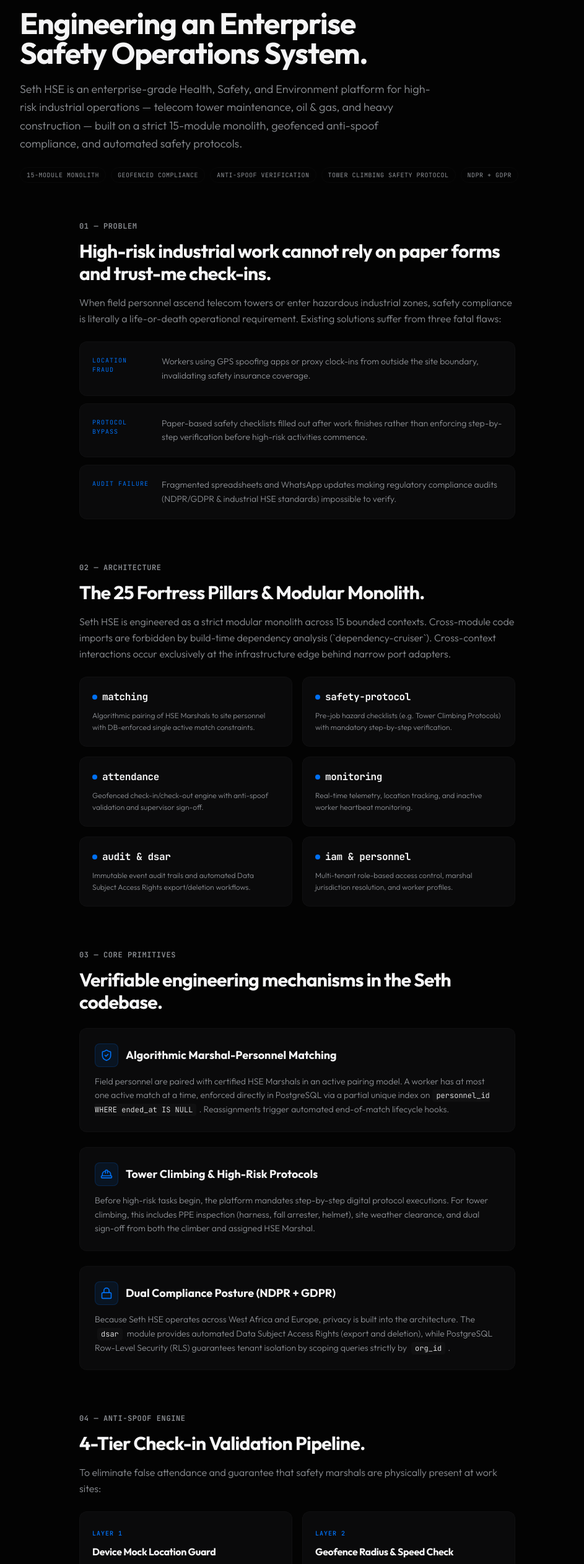
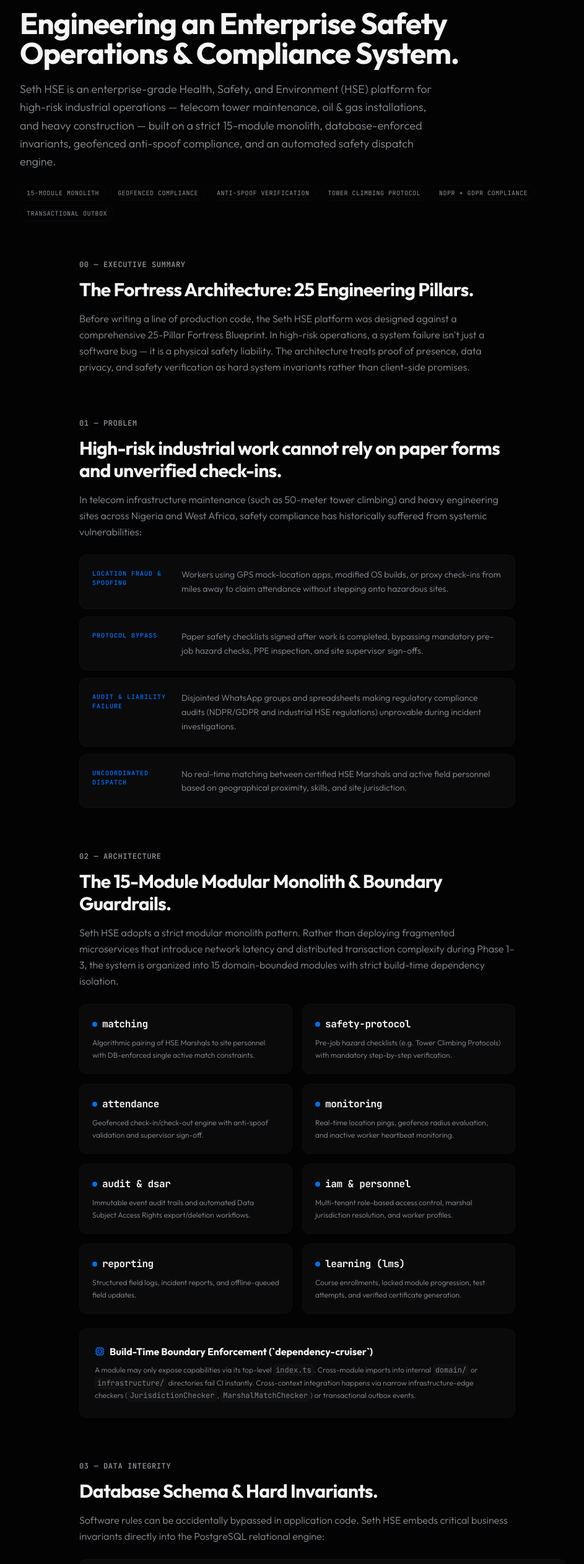
Before and after one commit to motunmarteen/webMuse, a Next.js app: page /case-study/seth-hse in a window 1280 px wide. Shown: the part 180-2704 px from the top of the page at 62% size, without its empty margins (160-1103 px from the left). Built offline with nearby package versions, Linux system fonts and the light colour scheme.

Commit message:
docs(case-study): expand Seth HSE case study with comprehensive architecture, DB invariants, anti-fraud algorithms, and domain details

```diff
--- a/src/app/case-study/seth-hse/page.tsx
+++ b/src/app/case-study/seth-hse/page.tsx
@@ -1,41 +1,85 @@
 import type { Metadata } from "next";
 import Link from "next/link";
 import Image from "next/image";
-import { ArrowLeft, ArrowUpRight, ShieldCheck, HardHat, Layers, CheckCircle2, Lock, MapPin, AlertTriangle } from "lucide-react";
+import {
+  ArrowLeft,
+  ArrowUpRight,
+  ShieldCheck,
+  HardHat,
+  Layers,
+  CheckCircle2,
+  Lock,
+  MapPin,
+  AlertTriangle,
+  Database,
+  Cpu,
+  FileCheck,
+  Scale,
+  Activity,
+  Radio,
+  Server,
+  Zap,
+  BookOpen,
+} from "lucide-react";
 
 export const metadata: Metadata = {
   title: "Seth HSE — Engineering an Enterprise Safety Operations System",
   description:
-    "How WEBMUSE engineered Seth HSE: an enterprise health, safety, and environment platform for high-risk industrial environments — geofenced compliance, anti-spoof verification, dynamic safety protocols, and a 15-module strict modular monolith.",
+    "An in-depth engineering breakdown of Seth HSE: an enterprise health, safety, and environment platform for high-risk industrial environments — geofenced compliance, anti-spoof verification, dynamic safety protocols, and a 15-module strict modular monolith.",
 };
 
 const STACK_TABLE = [
-  { layer: "Mobile Client", tech: "Flutter · Dart", why: "Cross-platform Android & iOS field personnel app with offline-first geofence queuing and device sensor access" },
-  { layer: "Web Dashboard", tech: "Next.js 15 · TypeScript · Tailwind CSS", why: "Enterprise administration, real-time marshal dispatch map, safety audit logs, and compliance reporting" },
-  { layer: "Core API", tech: "Node.js · Express · TypeScript", why: "Strict modular monolith architecture adhering to 25 engineering fortress pillars" },
-  { layer: "Datastore", tech: "PostgreSQL 16 · Prisma · Redis", why: "Relational data model with Row-Level Security (RLS) org_id scoping, partial unique indices, and cache layer" },
-  { layer: "Realtime & Geo", tech: "Socket.IO · Google Maps API", why: "Live location telemetry, immediate SOS escalation alerts, and boundary matching" },
-  { layer: "Compliance & Security", tech: "NDPR + GDPR · Native DSAR · Audit Engine", why: "Zero-trust RBAC, privacy-by-design, immutable audit log pipelines, and strict data residency controls" },
+  { layer: "Mobile App", tech: "Flutter 3.x · Dart", why: "Cross-platform Android & iOS field personnel client with offline-first geofence log queuing and native sensor bridges" },
+  { layer: "Web Dashboard", tech: "Next.js 15 · React · Tailwind CSS", why: "Enterprise portal for real-time marshal dispatch maps, site audit trails, and compliance reports" },
+  { layer: "Core Backend API", tech: "Node.js · Express · TypeScript (Strict)", why: "Modular monolith implementation adhering to 25 engineering fortress pillars" },
+  { layer: "Datastore & Cache", tech: "PostgreSQL 16 · Prisma ORM · Redis", why: "Relational data model with Row-Level Security (RLS) org_id scoping, partial unique indices, and cache layer" },
+  { layer: "Realtime & Location", tech: "Socket.IO · Google Maps API", why: "Live location telemetry streams, instant SOS escalation alerts, and boundary matching" },
+  { layer: "Privacy & Compliance", tech: "NDPR + GDPR · Native DSAR · Audit Outbox", why: "Zero-trust RBAC, privacy-by-design, immutable audit log pipelines, and strict data residency controls" },
 ];
 
 const MONOLITH_MODULES = [
   { module: "matching", purpose: "Algorithmic pairing of HSE Marshals to site personnel with DB-enforced single active match constraints." },
   { module: "safety-protocol", purpose: "Pre-job hazard checklists (e.g. Tower Climbing Protocols) with mandatory step-by-step verification." },
   { module: "attendance", purpose: "Geofenced check-in/check-out engine with anti-spoof validation and supervisor sign-off." },
-  { module: "monitoring", purpose: "Real-time telemetry, location tracking, and inactive worker heartbeat monitoring." },
+  { module: "monitoring", purpose: "Real-time location pings, geofence radius evaluation, and inactive worker heartbeat monitoring." },
   { module: "audit & dsar", purpose: "Immutable event audit trails and automated Data Subject Access Rights export/deletion workflows." },
   { module: "iam & personnel", purpose: "Multi-tenant role-based access control, marshal jurisdiction resolution, and worker profiles." },
+  { module: "reporting", purpose: "Structured field logs, incident reports, and offline-queued field updates." },
+  { module: "learning (lms)", purpose: "Course enrollments, locked module progression, test attempts, and verified certificate generation." },
 ];
 
 const ANTI_SPOOF_LAYERS = [
   { layer: "Layer 1", title: "Device Mock Location Guard", detail: "Rejects location payloads generated by Android developer options or fake GPS apps via native bridge checks." },
-  { layer: "Layer 2", title: "Geofence Radius & Speed Check", detail: "Validates coordinate fixes against site boundaries and calculates physical velocity limits to detect teleports." },
+  { layer: "Layer 2", title: "Geofence Radius & Speed Check", detail: "Validates coordinate fixes against site boundaries and calculates physical velocity limits (>150 km/h threshold) to detect teleports." },
   { layer: "Layer 3", title: "NTP Server Time Sync", detail: "Ignores local device clocks, validating check-in timestamps strictly against server NTP synchronization." },
   { layer: "Layer 4", title: "Supervisor Photo & Biometric Proof", detail: "Requires site supervisor photo/biometric verification attached to high-risk task authorizations." },
 ];
 
+const INVARIANTS = [
+  {
+    title: "Single Active Assignment",
+    code: "CREATE UNIQUE INDEX uq_one_active_assignment ON assignments (personnel_id) WHERE status = 'active';",
+    desc: "A field worker can only be actively assigned to one site at a time, strictly enforced in PostgreSQL schema.",
+  },
+  {
+    title: "Single Open Shift",
+    code: "CREATE UNIQUE INDEX uq_one_open_shift ON shifts (personnel_id) WHERE clock_out_at IS NULL;",
+    desc: "Prevents double clock-ins across sites or overlapping shift records at the database level.",
+  },
+  {
+    title: "Immutable Photo Capture Metadata",
+    code: "CREATE TRIGGER trg_media_immutable BEFORE UPDATE ON media_uploads ... RAISE EXCEPTION 'Immutable';",
+    desc: "Device GPS, timestamp, and device-key hash recorded at photo capture cannot be mutated post-insert.",
+  },
+  {
+    title: "Transactional Outbox Pattern",
+    code: "INSERT INTO outbox (event_type, payload) VALUES ($1, $2) -- executed in same DB transaction",
+    desc: "Ensures domain events (e.g. ShiftStarted, IncidentReported) are never lost due to external broker network failure.",
+  },
+];
+
 const METRICS = [
-  { n: "15", l: "Bounded modules" },
+  { n: "15", l: "Bounded contexts" },
   { n: "0 ms", l: "Cross-module code imports" },
   { n: "1 active", l: "Match constraint per worker" },
   { n: "NDPR + GDPR", l: "Dual compliance posture" },
@@ -76,19 +120,27 @@
         <section className="relative z-10 px-6 lg:px-24 pt-14 pb-10 md:pt-20 md:pb-14">
           <div className="max-w-4xl mx-auto">
             <span className="text-xs font-semibold tracking-widest text-electric-blue uppercase font-mono">
-              Case Study · Seth HSE
+              Case Study · Seth HSE Platform
             </span>
-            <h1 className="text-3xl md:text-5xl font-bold tracking-tight text-text-title mt-4 max-w-2xl">
-              Engineering an Enterprise Safety Operations System.
+            <h1 className="text-3xl md:text-5xl font-bold tracking-tight text-text-title mt-4 max-w-3xl">
+              Engineering an Enterprise Safety Operations & Compliance System.
             </h1>
             <p className="text-text-muted font-light mt-5 text-base md:text-lg leading-relaxed max-w-2xl">
-              Seth HSE is an enterprise-grade Health, Safety, and Environment platform for high-risk
-              industrial operations — telecom tower maintenance, oil & gas, and heavy construction — built
-              on a strict 15-module monolith, geofenced anti-spoof compliance, and automated safety protocols.
+              Seth HSE is an enterprise-grade Health, Safety, and Environment (HSE) platform for high-risk
+              industrial operations — telecom tower maintenance, oil & gas installations, and heavy construction —
+              built on a strict 15-module monolith, database-enforced invariants, geofenced anti-spoof compliance,
+              and an automated safety dispatch engine.
             </p>
 
             <div className="flex flex-wrap gap-2 mt-6">
-              {["15-Module Monolith", "Geofenced Compliance", "Anti-Spoof Verification", "Tower Climbing Safety Protocol", "NDPR + GDPR"].map((t) => (
+              {[
+                "15-Module Monolith",
+                "Geofenced Compliance",
+                "Anti-Spoof Verification",
+                "Tower Climbing Protocol",
+                "NDPR + GDPR Compliance",
+                "Transactional Outbox",
+              ].map((t) => (
                 <span
                   key={t}
                   className="text-[10px] font-mono uppercase tracking-wider text-text-muted border border-card-border rounded-full px-2.5 py-1"
@@ -101,24 +153,51 @@
         </section>
 
         <div className="max-w-4xl mx-auto px-6 lg:px-24 flex flex-col gap-16 pb-20">
+          {/* Executive Overview */}
+          <section>
+            <span className="text-xs font-semibold uppercase font-mono text-text-muted tracking-wider">00 — Executive Summary</span>
+            <h2 className="text-2xl md:text-3xl font-bold text-text-title tracking-tight mt-3">
+              The Fortress Architecture: 25 Engineering Pillars.
+            </h2>
+            <p className="text-text-muted font-light mt-4 leading-relaxed">
+              Before writing a line of production code, the Seth HSE platform was designed against a comprehensive
+              25-Pillar Fortress Blueprint. In high-risk operations, a system failure isn&apos;t just a software bug — it is a
+              physical safety liability. The architecture treats proof of presence, data privacy, and safety verification
+              as hard system invariants rather than client-side promises.
+            </p>
+          </section>
+
           {/* Problem */}
           <section>
             <span className="text-xs font-semibold uppercase font-mono text-text-muted tracking-wider">01 — Problem</span>
             <h2 className="text-2xl md:text-3xl font-bold text-text-title tracking-tight mt-3">
-              High-risk industrial work cannot rely on paper forms and trust-me check-ins.
+              High-risk industrial work cannot rely on paper forms and unverified check-ins.
             </h2>
             <p className="text-text-muted font-light mt-4 leading-relaxed">
-              When field personnel ascend telecom towers or enter hazardous industrial zones, safety compliance
-              is literally a life-or-death operational requirement. Existing solutions suffer from three fatal flaws:
+              In telecom infrastructure maintenance (such as 50-meter tower climbing) and heavy engineering sites across
+              Nigeria and West Africa, safety compliance has historically suffered from systemic vulnerabilities:
             </p>
             <div className="grid gap-3 mt-6">
               {[
-                { k: "Location Fraud", v: "Workers using GPS spoofing apps or proxy clock-ins from outside the site boundary, invalidating safety insurance coverage." },
-                { k: "Protocol Bypass", v: "Paper-based safety checklists filled out after work finishes rather than enforcing step-by-step verification before high-risk activities commence." },
-                { k: "Audit Failure", v: "Fragmented spreadsheets and WhatsApp updates making regulatory compliance audits (NDPR/GDPR & industrial HSE standards) impossible to verify." },
+                {
+                  k: "Location Fraud & Spoofing",
+                  v: "Workers using GPS mock-location apps, modified OS builds, or proxy check-ins from miles away to claim attendance without stepping onto hazardous sites.",
+                },
+                {
+                  k: "Protocol Bypass",
+                  v: "Paper safety checklists signed after work is completed, bypassing mandatory pre-job hazard checks, PPE inspection, and site supervisor sign-offs.",
+                },
+                {
+                  k: "Audit & Liability Failure",
+                  v: "Disjointed WhatsApp groups and spreadsheets making regulatory compliance audits (NDPR/GDPR and industrial HSE regulations) unprovable during incident investigations.",
+                },
+                {
+                  k: "Uncoordinated Dispatch",
+                  v: "No real-time matching between certified HSE Marshals and active field personnel based on geographical proximity, skills, and site jurisdiction.",
+                },
               ].map((row) => (
                 <div key={row.k} className="glassmorphism-card rounded-xl p-5 flex gap-4">
-                  <span className="text-[10px] font-mono uppercase tracking-widest text-electric-blue shrink-0 pt-0.5 w-24">
+                  <span className="text-[10px] font-mono uppercase tracking-widest text-electric-blue shrink-0 pt-0.5 w-32 font-semibold">
                     {row.k}
                   </span>
                   <p className="text-sm text-text-muted font-light leading-relaxed m-0">{row.v}</p>
@@ -127,17 +206,18 @@
             </div>
           </section>
 
-          {/* Architecture */}
+          {/* Software Architecture */}
           <section>
             <span className="text-xs font-semibold uppercase font-mono text-text-muted tracking-wider">02 — Architecture</span>
             <h2 className="text-2xl md:text-3xl font-bold text-text-title tracking-tight mt-3">
-              The 25 Fortress Pillars & Modular Monolith.
+              The 15-Module Modular Monolith & Boundary Guardrails.
             </h2>
             <p className="text-text-muted font-light mt-4 leading-relaxed">
-              Seth HSE is engineered as a strict modular monolith across 15 bounded contexts. Cross-module code
-              imports are forbidden by build-time dependency analysis (`dependency-cruiser`). Cross-context interactions
-              occur exclusively at the infrastructure edge behind narrow port adapters.
+              Seth HSE adopts a strict modular monolith pattern. Rather than deploying fragmented microservices that introduce
+              network latency and distributed transaction complexity during Phase 1–3, the system is organized into 15 domain-bounded
+              modules with strict build-time dependency isolation.
             </p>
+
             <div className="grid grid-cols-1 md:grid-cols-2 gap-4 mt-6">
               {MONOLITH_MODULES.map((m) => (
                 <div key={m.module} className="glassmorphism-card rounded-xl p-5">
@@ -149,13 +229,52 @@
                 </div>
               ))}
             </div>
+
+            <div className="glassmorphism-card rounded-xl p-6 mt-6">
+              <h3 className="text-base font-bold text-text-title flex items-center gap-2">
+                <Cpu className="h-4 w-4 text-electric-blue" />
+                Build-Time Boundary Enforcement (`dependency-cruiser`)
+              </h3>
+              <p className="text-xs text-text-muted font-light mt-2 leading-relaxed">
+                A module may only expose capabilities via its top-level <code className="px-1 py-0.5 rounded bg-card-border font-mono">index.ts</code>.
+                Cross-module imports into internal <code className="px-1 py-0.5 rounded bg-card-border font-mono">domain/</code> or <code className="px-1 py-0.5 rounded bg-card-border font-mono">infrastructure/</code> directories fail CI instantly.
+                Cross-context integration happens via narrow infrastructure-edge checkers (<code className="px-1 py-0.5 rounded bg-card-border font-mono">JurisdictionChecker</code>, <code className="px-1 py-0.5 rounded bg-card-border font-mono">MarshalMatchChecker</code>) or transactional outbox events.
+              </p>
+            </div>
           </section>
 
-          {/* Key Mechanisms */}
+          {/* Database Invariants */}
           <section>
-            <span className="text-xs font-semibold uppercase font-mono text-text-muted tracking-wider">03 — Core Primitives</span>
+            <span className="text-xs font-semibold uppercase font-mono text-text-muted tracking-wider">03 — Data Integrity</span>
             <h2 className="text-2xl md:text-3xl font-bold text-text-title tracking-tight mt-3">
-              Verifiable engineering mechanisms in the Seth codebase.
+              Database Schema & Hard Invariants.
+            </h2>
+            <p className="text-text-muted font-light mt-4 leading-relaxed">
+              Software rules can be accidentally bypassed in application code. Seth HSE embeds critical business invariants directly
+              into the PostgreSQL relational engine:
+            </p>
+
+            <div className="grid gap-4 mt-6">
+              {INVARIANTS.map((inv) => (
+                <div key={inv.title} className="glassmorphism-card rounded-xl p-6">
+                  <div className="flex items-center gap-2 text-electric-blue font-mono text-sm font-bold">
+                    <Database className="h-4 w-4" />
+                    {inv.title}
+                  </div>
+                  <pre className="mt-3 p-3 rounded-lg bg-card-border/40 text-xs font-mono text-emerald-400 overflow-x-auto">
+                    {inv.code}
+                  </pre>
+                  <p className="text-xs text-text-muted font-light mt-3 leading-relaxed">{inv.desc}</p>
+                </div>
+              ))}
+            </div>
+          </section>
+
+          {/* Core Mechanisms */}
+          <section>
+            <span className="text-xs font-semibold uppercase font-mono text-text-muted tracking-wider">04 — Domain Primitives</span>
+            <h2 className="text-2xl md:text-3xl font-bold text-text-title tracking-tight mt-3">
+              Core Engineering Primitives.
             </h2>
             <div className="grid gap-6 mt-6">
               <div className="glassmorphism-card rounded-xl p-6">
@@ -163,13 +282,13 @@
                   <div className="p-2 rounded-lg border bg-electric-blue/10 border-electric-blue/20 text-electric-blue">
                     <ShieldCheck className="h-5 w-5" />
                   </div>
-                  <h3 className="text-lg font-bold text-text-title">Algorithmic Marshal-Personnel Matching</h3>
+                  <h3 className="text-lg font-bold text-text-title">Algorithmic Marshal-Personnel Dispatch</h3>
                 </div>
                 <p className="text-sm text-text-muted font-light mt-3 leading-relaxed">
-                  Field personnel are paired with certified HSE Marshals in an active pairing model. A worker has at
-                  most one active match at a time, enforced directly in PostgreSQL via a partial unique index on
-                  <code className="mx-1 px-1.5 py-0.5 rounded bg-card-border font-mono text-xs text-text-title">personnel_id WHERE ended_at IS NULL</code>.
-                  Reassignments trigger automated end-of-match lifecycle hooks.
+                  Field personnel are paired with certified HSE Marshals in an active pairing model. The system executes real-time
+                  jurisdiction checks comparing marshal site lists and regional geographic bounds against active workers.
+                  When a worker moves between sites, the <code className="px-1 py-0.5 rounded bg-card-border font-mono text-xs">MarshalMatchChecker</code> adapter
+                  atomically terminates old active matches and initializes new append-only match lifecycles.
                 </p>
               </div>
 
@@ -178,12 +297,12 @@
                   <div className="p-2 rounded-lg border bg-electric-blue/10 border-electric-blue/20 text-electric-blue">
                     <HardHat className="h-5 w-5" />
                   </div>
-                  <h3 className="text-lg font-bold text-text-title">Tower Climbing & High-Risk Protocols</h3>
+                  <h3 className="text-lg font-bold text-text-title">Tower Climbing & High-Risk Safety Protocols</h3>
                 </div>
                 <p className="text-sm text-text-muted font-light mt-3 leading-relaxed">
-                  Before high-risk tasks begin, the platform mandates step-by-step digital protocol executions.
-                  For tower climbing, this includes PPE inspection (harness, fall arrester, helmet), site weather
-                  clearance, and dual sign-off from both the climber and assigned HSE Marshal.
+                  Before high-risk tasks begin (such as telecom tower climbing), the platform mandates digital protocol executions.
+                  The worker must perform mandatory step-by-step checks: Personal Protective Equipment (PPE) inspection (full-body harness, double lanyard with energy absorber, helmet),
+                  site environmental/weather clearance, and dual digital sign-offs from both climber and supervisor before task activation.
                 </p>
               </div>
 
@@ -192,13 +311,12 @@
                   <div className="p-2 rounded-lg border bg-electric-blue/10 border-electric-blue/20 text-electric-blue">
                     <Lock className="h-5 w-5" />
                   </div>
-                  <h3 className="text-lg font-bold text-text-title">Dual Compliance Posture (NDPR + GDPR)</h3>
+                  <h3 className="text-lg font-bold text-text-title">Dual Privacy Posture (NDPR + GDPR) & DSAR Engine</h3>
                 </div>
                 <p className="text-sm text-text-muted font-light mt-3 leading-relaxed">
-                  Because Seth HSE operates across West Africa and Europe, privacy is built into the architecture.
-                  The <code className="mx-1 px-1.5 py-0.5 rounded bg-card-border font-mono text-xs text-text-title">dsar</code> module provides automated
-                  Data Subject Access Rights (export and deletion), while PostgreSQL Row-Level Security (RLS) guarantees
-                  tenant isolation by scoping queries strictly by <code className="mx-1 px-1.5 py-0.5 rounded bg-card-border font-mono text-xs text-text-title">org_id</code>.
+                  Operating across Nigeria and European regions requires strict data privacy compliance. The <code className="px-1 py-0.5 rounded bg-card-border font-mono text-xs">dsar</code> module
+                  implements native Data Subject Access Rights for automated profile export and right-to-be-forgotten deletion workflows.
+                  Multi-tenancy isolation is enforced at the database layer via PostgreSQL Row-Level Security (RLS) policies tied to <code className="px-1 py-0.5 rounded bg-card-border font-mono text-xs">org_id</code>.
                 </p>
               </div>
             </div>
@@ -206,12 +324,13 @@
 
           {/* Anti-Spoofing */}
           <section>
-            <span className="text-xs font-semibold uppercase font-mono text-text-muted tracking-wider">04 — Anti-Spoof Engine</span>
+            <span className="text-xs font-semibold uppercase font-mono text-text-muted tracking-wider">05 — Fraud Prevention</span>
             <h2 className="text-2xl md:text-3xl font-bold text-text-title tracking-tight mt-3">
-              4-Tier Check-in Validation Pipeline.
+              4-Tier Check-in Validation & Risk-Scoring Engine.
             </h2>
             <p className="text-text-muted font-light mt-4 leading-relaxed">
-              To eliminate false attendance and guarantee that safety marshals are physically present at work sites:
+              Rather than trusting raw device claims, Seth HSE treats mobile location data as claims to be scored server-side.
+              suspicious events are flagged for human supervisor review rather than triggering automatic account locks:
             </p>
             <div className="grid grid-cols-1 sm:grid-cols-2 gap-4 mt-6">
               {ANTI_SPOOF_LAYERS.map((layer) => (
@@ -228,11 +347,11 @@
             </div>
           </section>
 
-          {/* Stack Table */}
+          {/* Tech Stack */}
           <section>
-            <span className="text-xs font-semibold uppercase font-mono text-text-muted tracking-wider">05 — Technology Stack</span>
+            <span className="text-xs font-semibold uppercase font-mono text-text-muted tracking-wider">06 — Technology Stack</span>
             <h2 className="text-2xl md:text-3xl font-bold text-text-title tracking-tight mt-3">
-              Production Stack & Technical Trade-offs.
+              Production Technology Stack & Architectural Rationale.
             </h2>
             <div className="mt-6 border border-card-border rounded-2xl overflow-hidden glassmorphism-card">
               <div className="overflow-x-auto">
@@ -258,11 +377,11 @@
             </div>
           </section>
 
-          {/* Metrics Grid */}
+          {/* Verified Metrics */}
           <section>
-            <span className="text-xs font-semibold uppercase font-mono text-text-muted tracking-wider">06 — Verified Metrics</span>
+            <span className="text-xs font-semibold uppercase font-mono text-text-muted tracking-wider">07 — System Metrics</span>
             <h2 className="text-2xl md:text-3xl font-bold text-text-title tracking-tight mt-3">
-              Architecture numbers verified against code.
+              Verified Codebase Metrics.
             </h2>
             <div className="grid grid-cols-2 sm:grid-cols-3 gap-4 mt-6">
               {METRICS.map((m) => (
```
